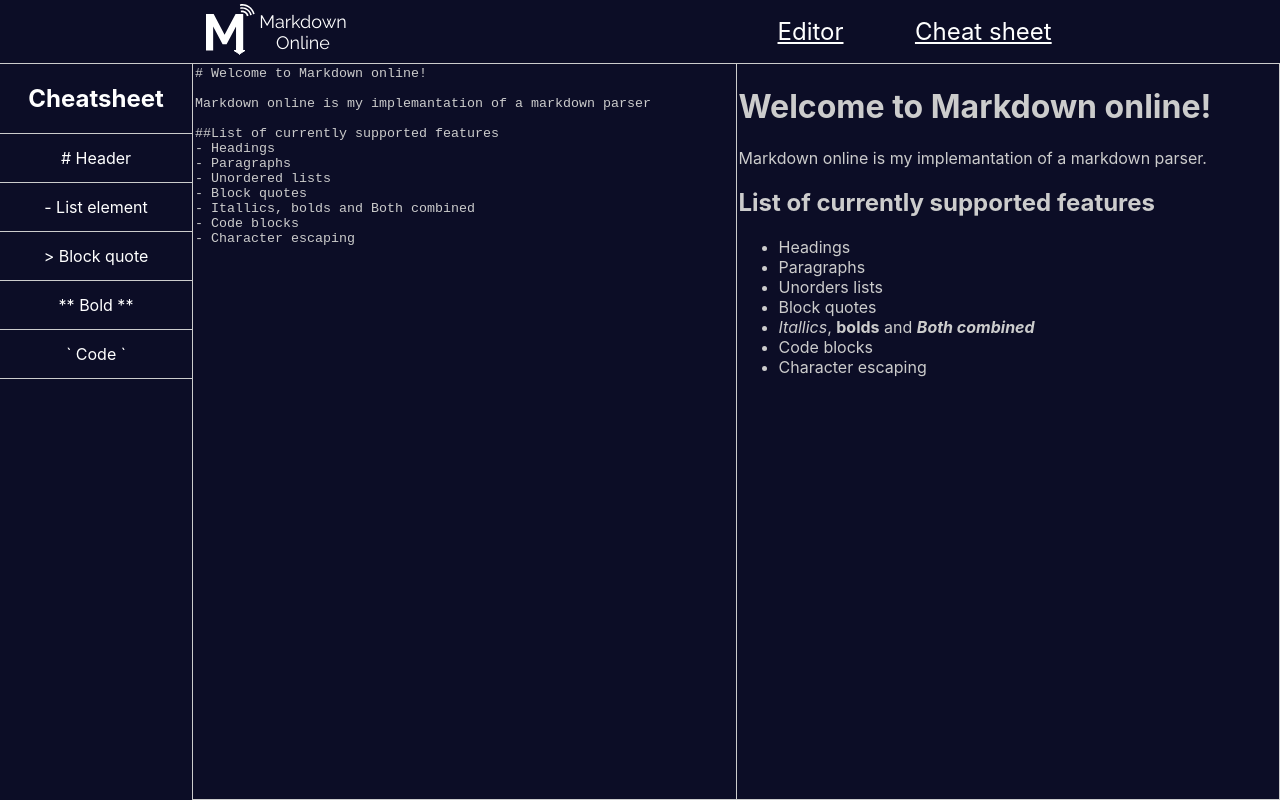
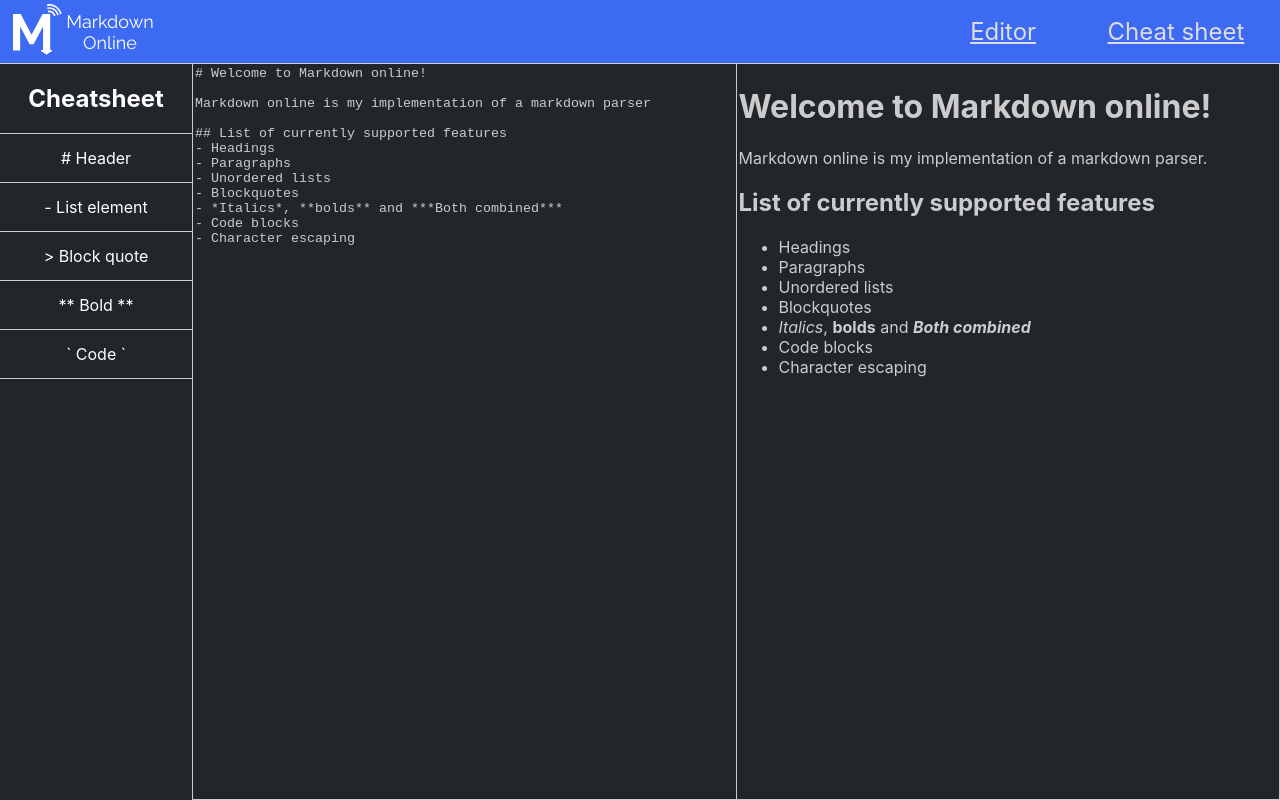
Before and after one commit to UltimateDoge5/Markdown-online, a React (Create React App) app: page / in a window 1280 px wide. Built offline with nearby package versions, Linux system fonts and the light colour scheme.

Commit message:
Made changes to the color scheme
Made changes to the color scheme and fixed some minor spelling mistakes.

```diff
--- a/src/App.tsx
+++ b/src/App.tsx
@@ -7,7 +7,7 @@ import { boldify, escapeCharacters, escapeCodeBlocks } from "./tools";
 
 function App() {
 	const [markdown, setMarkdown] = useState(
-		`# Welcome to Markdown online!\n\nMarkdown online is my implemantation of a markdown parser\n\n##List of currently supported features\n- Headings\n- Paragraphs\n- Unordered lists\n- Block quotes\n- Itallics, bolds and Both combined\n- Code blocks\n- Character escaping `
+		`# Welcome to Markdown online!\n\nMarkdown online is my implementation of a markdown parser\n\n## List of currently supported features\n- Headings\n- Paragraphs\n- Unordered lists\n- Blockquotes\n- *Italics*, **bolds** and ***Both combined***\n- Code blocks\n- Character escaping `
 	);
 	const outputRef = useRef<HTMLDivElement>(null);
 
@@ -86,16 +86,16 @@ function App() {
 				<div ref={outputRef}>
 					<h1> Welcome to Markdown online!</h1>
 
-					<p>Markdown online is my implemantation of a markdown parser.</p>
+					<p>Markdown online is my implementation of a markdown parser.</p>
 
 					<h2> List of currently supported features</h2>
 					<ul>
 						<li> Headings</li>
 						<li> Paragraphs</li>
-						<li> Unorders lists</li>
-						<li> Block quotes</li>
+						<li> Unordered lists</li>
+						<li> Blockquotes</li>
 						<li>
-							<em>Itallics</em>, <b>bolds</b> and{" "}
+							<em>Italics</em>, <b>bolds</b> and{" "}
 							<b>
 								<em>Both combined</em>
 							</b>
--- a/src/styles/App.css
+++ b/src/styles/App.css
@@ -3,10 +3,11 @@ nav {
 	height: 64px;
 	border-bottom: 1px solid #cccccc;
 	display: flex;
-	justify-content: space-around;
+	justify-content: space-between;
 	align-items: center;
 	font-size: 24px;
 	box-sizing: border-box;
+	background-color: var(--primary);
 }
 
 nav div {
@@ -19,7 +20,12 @@ nav div {
 
 nav a {
 	padding: 8px;
-	color: white;
+	color: #dddddd;
+	transition: color 0.2s ease;
+}
+
+nav a:hover {
+	color: #fff !important;
 }
 
 nav a:visited {
--- a/src/styles/index.css
+++ b/src/styles/index.css
@@ -18,7 +18,9 @@
 }
 
 :root {
-	--background: #0c0d26;
+	--primary: #3d6af2;
+	--background: #21262b;
+	--backgorund-light: #fff;
 }
 
 body {
```
Also changed, not shown: src/svg/Logo.svg.
